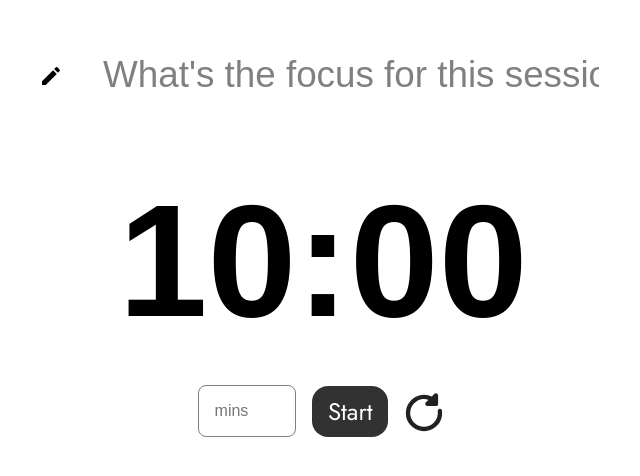
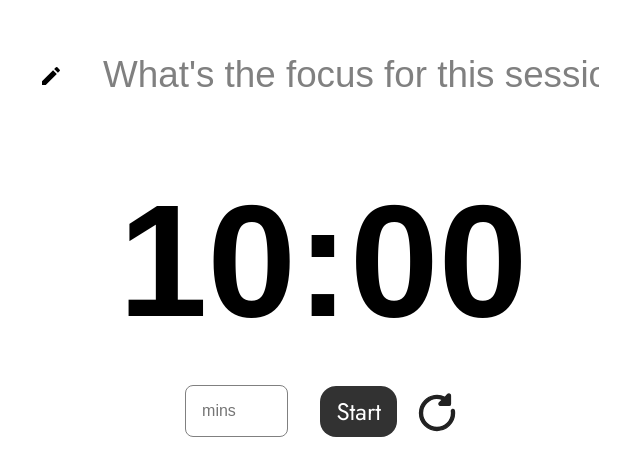
Before and after one commit to maishamir/pomodoroTimer, a React (Vite) app: page / in a window 1280 px wide. Shown: the part 122-598 px from the top of the page, without its empty margins (317-957 px from the left). Built offline with nearby package versions, Linux system fonts and the light colour scheme; no server answers.

Commit message:
changing gaps between buttons slightly

```diff
--- a/src/components/InputForm/InputForm.scss
+++ b/src/components/InputForm/InputForm.scss
@@ -3,7 +3,7 @@
   display: flex;
   align-items: center;
   justify-content: center;
-  gap: 1rem;
+  gap: 2rem;
 
   &__input {
     padding: 1rem;
@@ -20,7 +20,7 @@
 
   &__buttons {
     display: flex;
-    gap: 0.75rem;
+    gap: 1rem;
     align-items: center;
   }
 
```
